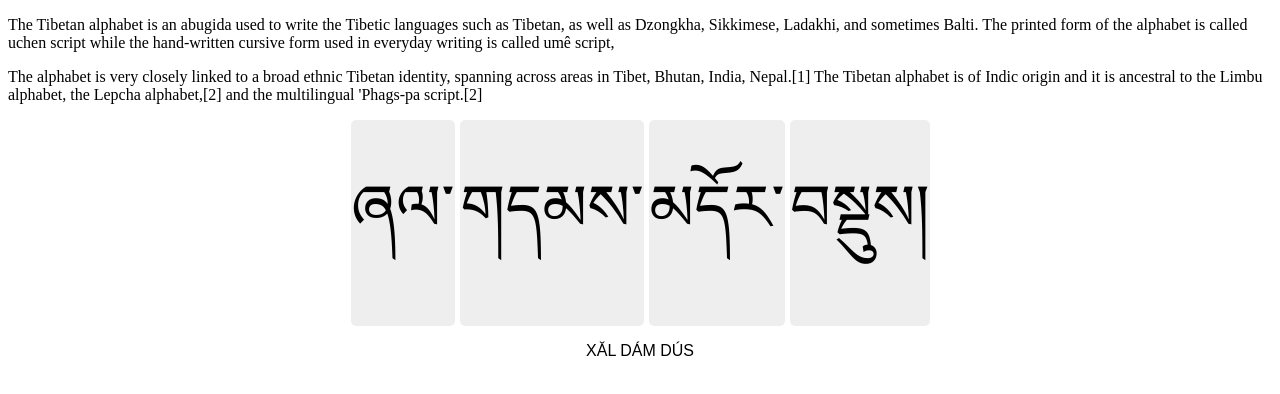
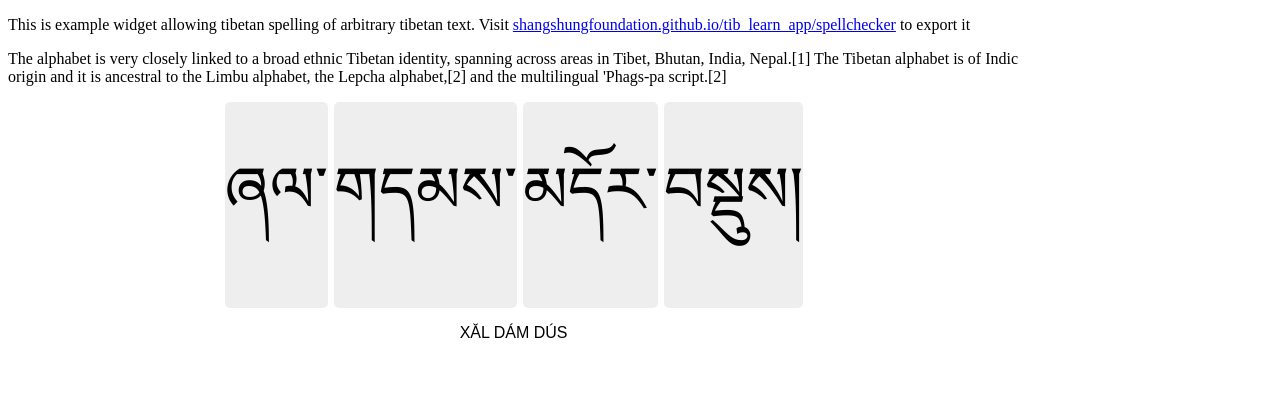
Before and after one commit to ShangShungFoundation/tib_widget, a plain HTML site: page index.html in a window 1280 px wide. Drawn offline with nearby package versions, Linux system fonts and the light colour scheme; a web font is replaced by a local one.

Commit message:
improved example page

```diff
--- a/index.html
+++ b/index.html
@@ -5,15 +5,16 @@
   <meta name="viewport" content="width=device-width">
 </head>
 <body>
+    <section style="width: 80%">
         <p>
-
-      The Tibetan alphabet is an abugida used to write the Tibetic languages such as Tibetan, as well as Dzongkha, Sikkimese, Ladakhi, and sometimes Balti. The printed form of the alphabet is called uchen script while the hand-written cursive form used in everyday writing is called umê script,
+            This is example widget allowing tibetan spelling of arbitrary tibetan text. Visit <a href="https://shangshungfoundation.github.io/tib_learn_app/spellchecker">shangshungfoundation.github.io/tib_learn_app/spellchecker</a> to export it
         </p>
         <p>
             The alphabet is very closely linked to a broad ethnic Tibetan identity, spanning across areas in Tibet, Bhutan, India, Nepal.[1] The Tibetan alphabet is of Indic origin and it is ancestral to the Limbu alphabet, the Lepcha alphabet,[2] and the multilingual 'Phags-pa script.[2]
         </p>
         <div style="text-align: center">
-    <script src="tib_widget.js" data-text="ཞལ་གདམས་མདོར་བསྡུས།" data-syllabes={"ཞལ":{"tib":"ཞལ","wy":"zhal","spel":"5/180_wal.mp3","dra":"XǍL","clean":"ཞལ་"},"གདམས":{"tib":"གདམས","wy":"gdams","spel":"","dra":"DÁM","clean":"གདམས་"},"བསྡུས།":{"tib":"བསྡུས།","wy":"bsdus","spel":"","dra":"DÚS","clean":"བསྡུས་"}} data-show_dra data-color='gray' data-size='4'></script>
+            <script src="//shangshungfoundation.github.io/tib_widget/tib_widget.js" data-text="ཞལ་གདམས་མདོར་བསྡུས།" data-syllabes={"ཞལ":{"tib":"ཞལ","wy":"zhal","spel":"5/180_wal.mp3","dra":"XǍL","clean":"ཞལ་"},"གདམས":{"tib":"གདམས","wy":"gdams","spel":"","dra":"DÁM","clean":"གདམས་"},"བསྡུས།":{"tib":"བསྡུས།","wy":"bsdus","spel":"","dra":"DÚS","clean":"བསྡུས་"}} data-show_dra data-color='gray' data-size='4'></script>
         </div>
+    </section>
 </body>
 </html>
```
Lines whose indentation alone changed are shown as unchanged.
